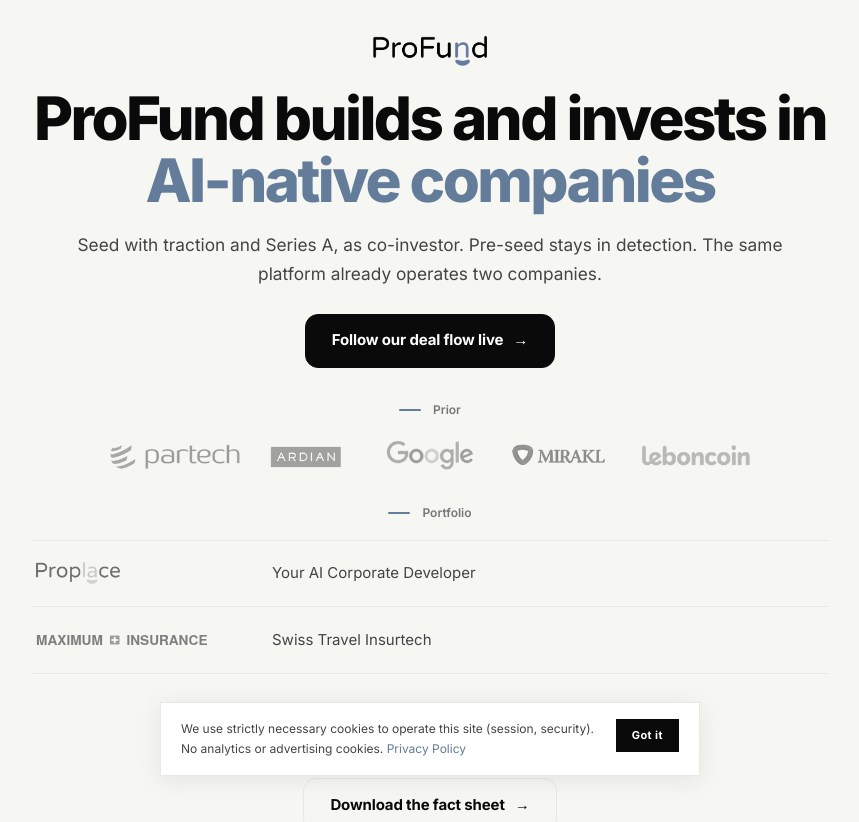
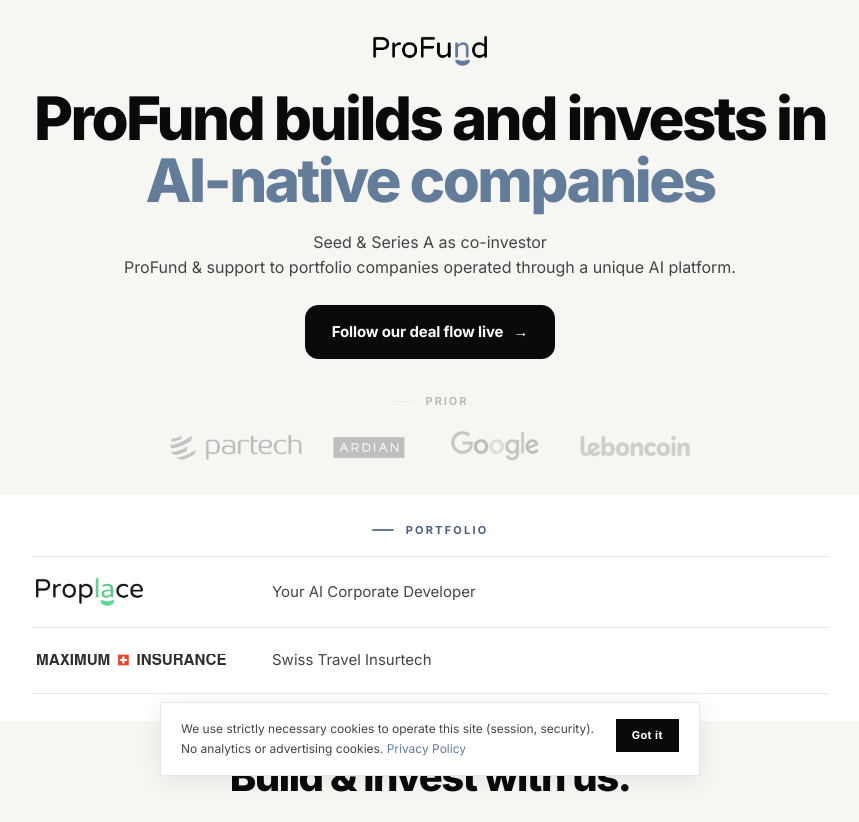
Before and after one commit to proplace-co/profund-vc, a React (Vite) app: page / in a window 1280 px wide. Shown: the top 822 px of the page, without its empty margins (210-1069 px from the left). Built offline with nearby package versions, Linux system fonts and the light colour scheme.

Commit message:
copy(home): Seed & Series A lead, Prior vs Portfolio, drop Mirakl

```diff
--- a/src/components/HomepageLite.tsx
+++ b/src/components/HomepageLite.tsx
@@ -35,8 +35,8 @@
           <img src={LOGO_URL} className="pfh-hero-logo" alt="ProFund" />
           <h1 className="pfh-h1">ProFund builds and invests in<br /><em>AI-native companies</em></h1>
           <p className="pfh-lead">
-            Seed with traction and Series A, as co-investor. Pre-seed stays in detection.
-            The same platform already operates two companies.
+            Seed &amp; Series A as co-investor<br />
+            ProFund &amp; support to portfolio companies operated through a unique AI platform.
           </p>
           <div className="pfh-cta-row">
             <button className="pfh-btn" onClick={() => setOpen(true)}>Follow our deal flow live</button>
@@ -44,16 +44,16 @@
         </div>
       </header>
 
-      <section className="pfh-s" id="past">
+      <section className="pfh-s pfh-prior" id="past">
         <div className="pfh-wrap">
           <p className="pfh-eyeb">Prior</p>
-          <img src={TRACK_RECORD_URL} className="pfh-logos" alt="Partech · Ardian · Google · Mirakl · leboncoin" />
+          <img src={TRACK_RECORD_URL} className="pfh-logos" alt="Partech · Ardian · Google · leboncoin" />
         </div>
       </section>
 
-      <section className="pfh-s" id="ongoing">
+      <section className="pfh-s pfh-port" id="ongoing">
         <div className="pfh-wrap nar">
-          <p className="pfh-eyeb">Portfolio</p>
+          <p className="pfh-eyeb pfh-eyeb-port">Portfolio</p>
           <div className="pfh-list">
             {ONGOING.map((p) => (
               <div className="pfh-li" key={p.name}>
--- a/src/index.css
+++ b/src/index.css
@@ -378,14 +378,17 @@
 .pfh-h2 { margin: 0; font-size: clamp(26px, 3.2vw, 40px); line-height: 1.12;
   letter-spacing: -.036em; font-weight: 800; text-wrap: balance; }
 .pfh-h2 em { font-style: normal; color: var(--blue); }
-.pfh-lead { margin: 18px auto 0; max-width: 68ch; font-size: clamp(16px, 1.35vw, 18.5px);
-  line-height: 1.68; color: var(--sub); text-wrap: pretty; }
+.pfh-lead { margin: 18px auto 0; max-width: 42em; font-size: clamp(15px, 1.25vw, 17.5px);
+  line-height: 1.55; color: var(--sub); text-wrap: pretty; }
 .pfh-lead b { color: var(--ink); font-weight: 600; }
 
 .pfh-eyeb { display: flex; align-items: center; justify-content: center; gap: 12px;
-  margin: 0 0 clamp(12px, 2vh, 24px); font-size: 12px; font-weight: 600; color: var(--mid); }
-.pfh-eyeb::before { content: ""; width: 22px; height: 2px; background: var(--blue);
+  margin: 0 0 clamp(12px, 2vh, 24px); font-size: 11px; font-weight: 600;
+  letter-spacing: .18em; text-transform: uppercase; color: var(--lite); }
+.pfh-eyeb::before { content: ""; width: 22px; height: 1px; background: var(--line);
   border-radius: 2px; flex: none; }
+.pfh-eyeb-port { color: var(--blue-dk); letter-spacing: .2em; font-weight: 700; }
+.pfh-eyeb-port::before { background: var(--blue); height: 2px; }
 
 .pfh-hero { padding: 0; text-align: center; }
 .pfh-hero-logo { display: block; height: 30px; width: auto; margin: 0 auto clamp(18px, 2.8vh, 34px); }
@@ -424,8 +427,9 @@
 .pfh-row span:first-child { color: var(--mid); }
 .pfh-row span:last-child { color: var(--ink); font-weight: 600; text-align: right; }
 
-.pfh-logos { display: block; width: 100%; max-width: 640px; height: auto; margin: 0 auto;
-  opacity: .55; filter: grayscale(1); }
+.pfh-prior { opacity: .85; }
+.pfh-logos { display: block; width: 100%; max-width: 520px; height: auto; margin: 0 auto;
+  opacity: .42; filter: grayscale(1); }
 .pfh-words { display: flex; flex-wrap: wrap; justify-content: center; gap: 16px 44px; margin-top: 28px; }
 .pfh-words span { font-size: 15px; font-weight: 700; color: var(--mid); }
 
@@ -485,12 +489,13 @@
 .pfh-note { margin: clamp(16px, 2.4vh, 28px) auto 0; max-width: 60ch; font-size: 12.5px; line-height: 1.65; color: var(--lite); }
 
 /* « Ongoing » en liste : une ligne par societe, logo a gauche, phrase a droite. */
+.pfh-port { background: #fff; padding: clamp(22px, 3.4vh, 40px) 0; }
 .pfh-list { margin-top: clamp(14px, 2.2vh, 28px); border-top: 1px solid var(--line); }
 .pfh-li { display: grid; grid-template-columns: 200px 1fr; align-items: center; gap: 36px;
   padding: clamp(16px, 2.6vh, 34px) 4px; border-bottom: 1px solid var(--line); }
-.pfh-li img { display: block; width: auto; height: auto; max-height: 22px; max-width: 160px;
-  opacity: .55; filter: grayscale(1); }
-.pfh-li img.wide { max-height: 22px; width: auto; max-width: 180px; }
+.pfh-li img { display: block; width: auto; height: auto; max-height: 28px; max-width: 180px;
+  opacity: .92; filter: none; }
+.pfh-li img.wide { max-height: 28px; width: auto; max-width: 200px; }
 .pfh-li p { margin: 0; font-size: 15px; line-height: 1.6; color: var(--sub); }
 
 /* ── le popup d'abonnement au deal flow ─────────────────────────────────── */
```
Also changed, not shown: public/track-record.png.
